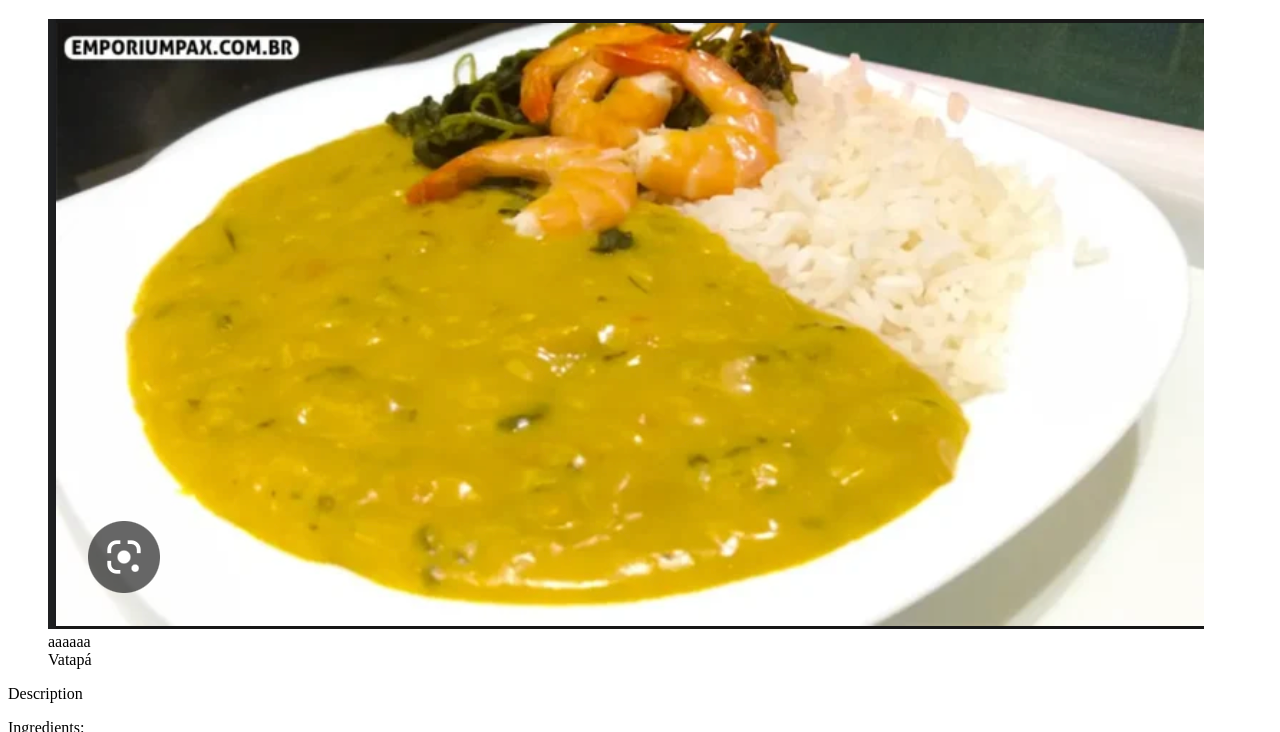
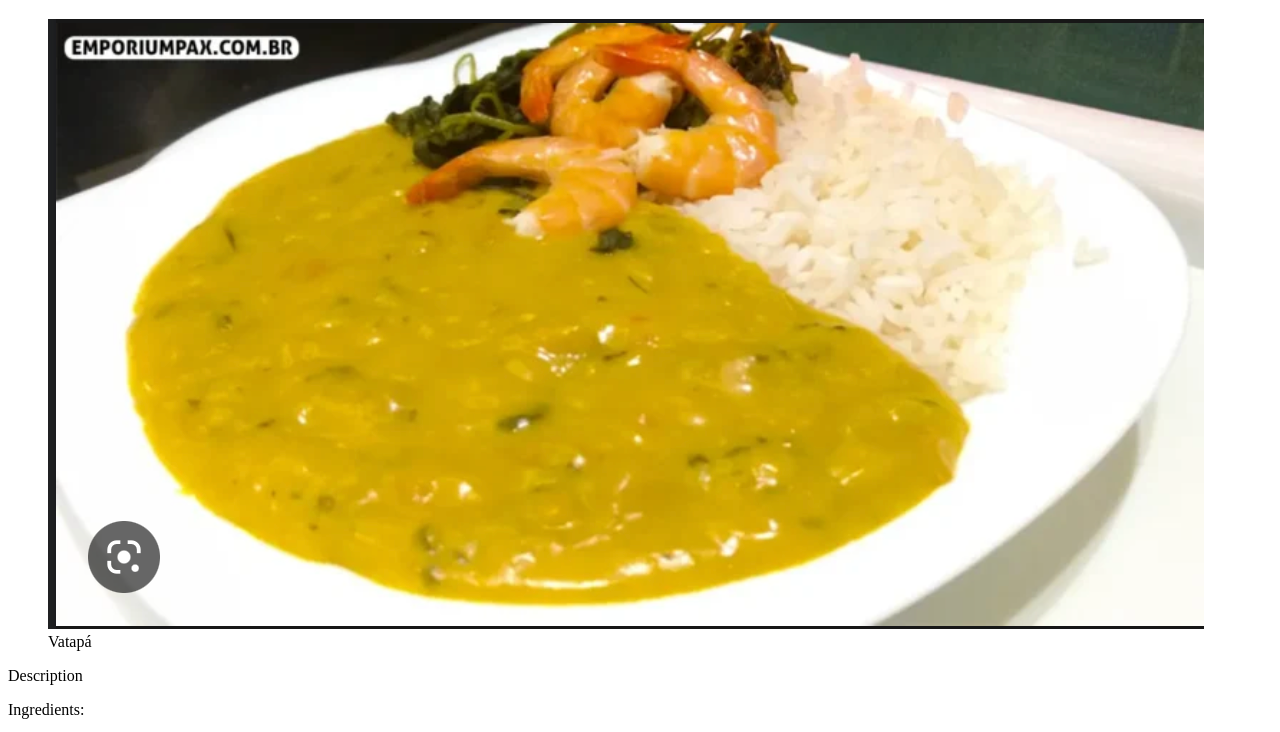
Before and after one commit to wendelmiler/odin-recipes, a plain HTML site: page recipes/vatapa.html in a window 1280 px wide. Shown: the part 61-793 px from the top of the page. Drawn offline with Linux system fonts and the light colour scheme.

Commit message:
Inappropriate description removed from vatapa.html image

```diff
--- a/recipes/vatapa.html
+++ b/recipes/vatapa.html
@@ -6,7 +6,7 @@
     <body>
         <h1>Chapter 1</h1>
 
-        <figure><img src="images/vatapa.png">aaaaaa</img>
+        <figure><img src="images/vatapa.png"></img>
         <figcaption>Vatapá</figcaption>
         </figure>
 
```
